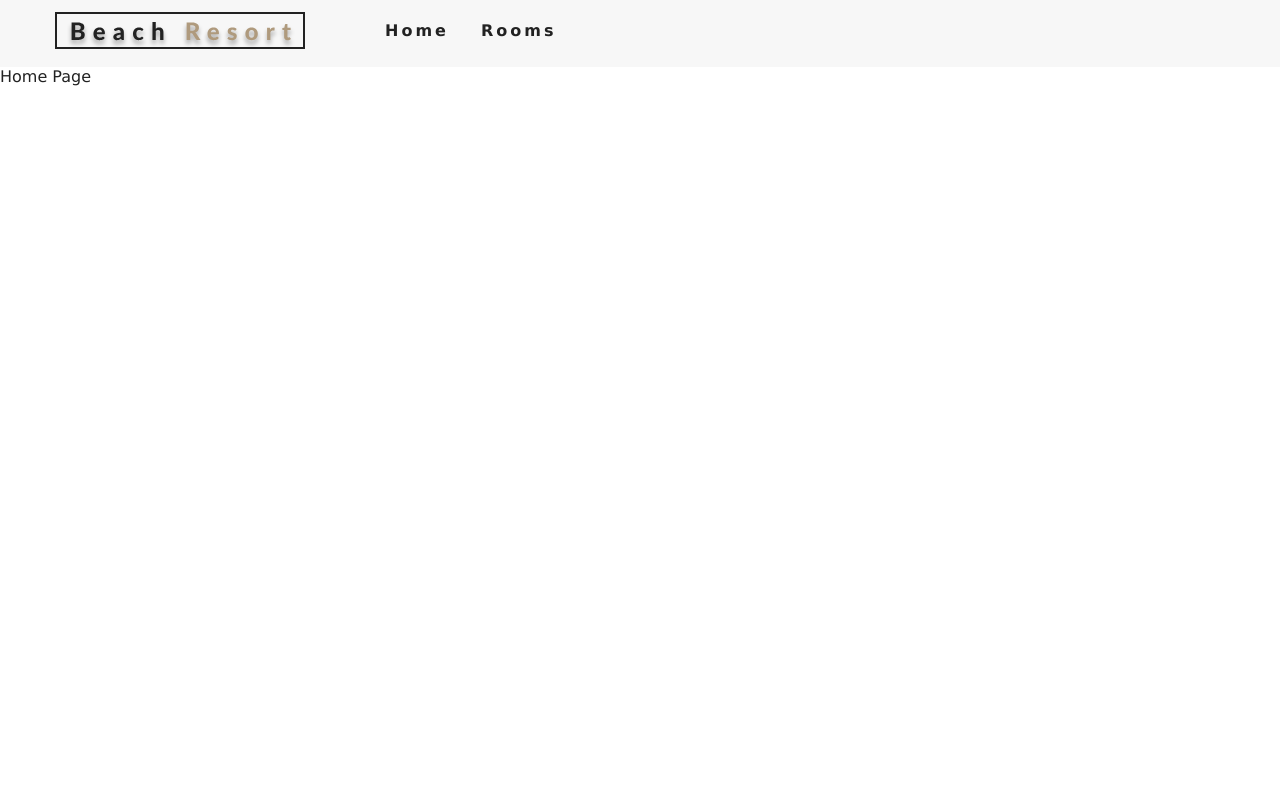
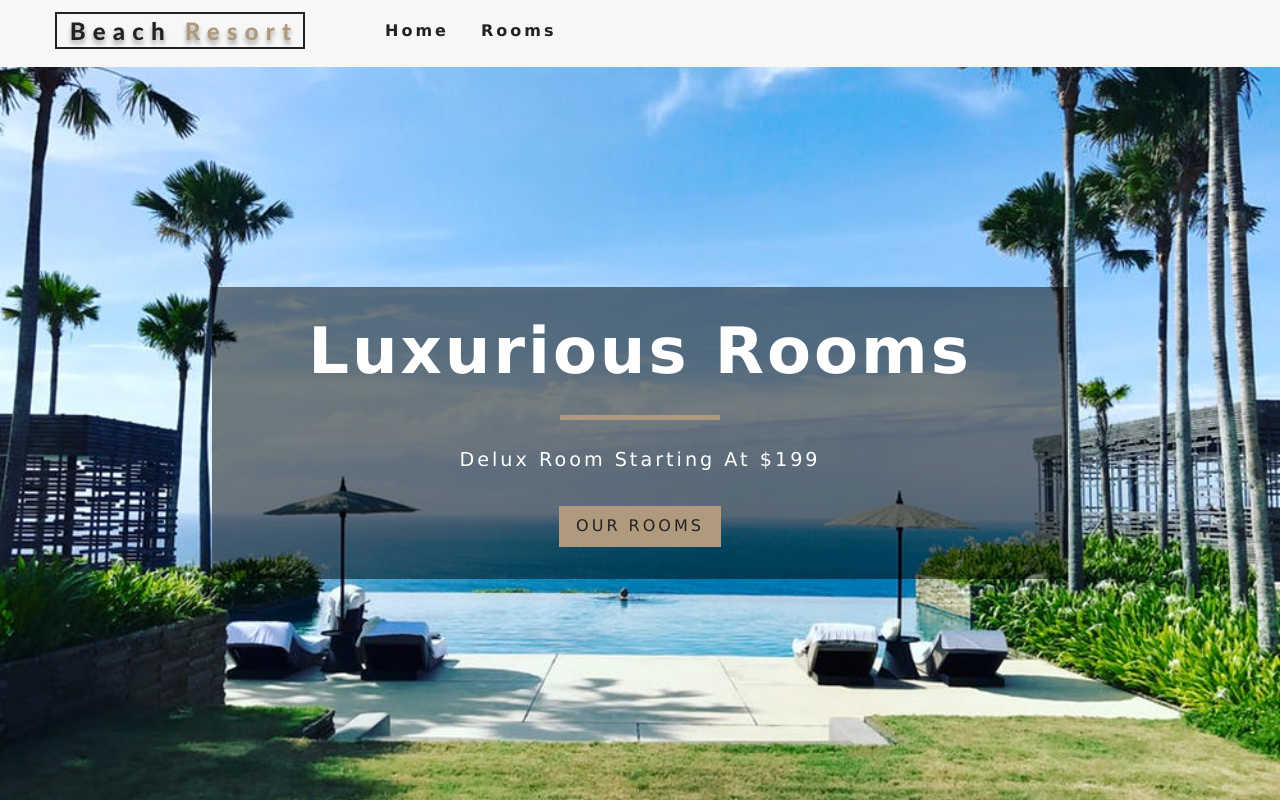
Before and after one commit to RostyslavL/React-Beach-Resort, a React (Create React App) app: page / in a window 1280 px wide. Built offline with nearby package versions, Linux system fonts and the light colour scheme.

Commit message:
feat: create Banner component and import it into Home component

```diff
--- /dev/null
+++ b/src/components/Banner.jsx
@@ -0,0 +1,16 @@
+import React from 'react'
+
+export const Banner = ({children, title, subtitle}) => {
+    return (
+        <div className="banner">
+            <h1>{title}</h1>
+            <div>
+
+            </div>
+            <p>{subtitle}</p>
+            {children}
+        </div>
+    )
+}
+
+export default Banner
--- /dev/null
+++ b/src/components/Hero.jsx
@@ -0,0 +1,14 @@
+import React from 'react'
+
+export const Hero = ({children, hero}) => {
+    return (
+        <header className={hero}>
+            {children}
+        </header>
+    )
+}
+Hero.defaultProps = {
+    hero:'defaultHero'
+}
+
+export default Hero
--- a/src/index.js
+++ b/src/index.js
@@ -1,6 +1,6 @@
 import React from 'react'
 import ReactDOM from 'react-dom'
-import App from './App'
+import App from './App.jsx'
 import './App.css'
 import {BrowserRouter as Router} from 'react-router-dom'
 
--- a/src/pages/ErrorPage.js
+++ b/src/pages/ErrorPage.jsx
@@ -1,12 +1,10 @@
 import React from 'react'
+import Hero from '../components/Hero'
 
 export const ErrorPage = () => {
     return (
-        <div>
-            ErrorPage
-        </div>
+        <Hero/>
     )
 }
 
-
 export default ErrorPage
--- a/src/pages/Home.js
+++ /dev/null
@@ -1,11 +0,0 @@
-import React from 'react'
-
-const Home = () => {
-    return (
-        <div>
-            Home Page
-        </div>
-    )
-}
-
-export default Home
--- /dev/null
+++ b/src/pages/Home.jsx
@@ -0,0 +1,18 @@
+import React from 'react'
+import Hero from '../components/Hero'
+import Banner from '../components/Banner'
+import {Link} from 'react-router-dom'
+
+const Home = () => {
+    return (
+        <Hero>
+            <Banner
+                title="luxurious rooms"
+                subtitle="delux room starting at $199">
+                <Link to="/rooms" className="btn-primary">Our Rooms</Link>
+            </Banner>
+        </Hero>
+    )
+}
+
+export default Home
--- a/src/pages/Rooms.js
+++ b/src/pages/Rooms.jsx
@@ -1,10 +1,9 @@
 import React from 'react'
+import Hero from '../components/Hero'
 
 const Rooms = () => {
     return (
-        <div>
-            Rooms page
-        </div>
+        <Hero  hero="roomsHero"/>
     )
 }
 
```
Also changed, not shown: src/App.jsx (renamed from src/App.js), src/components/Navbar.jsx (renamed from src/components/Navbar.js), src/pages/SingleRoom.jsx (renamed from src/pages/SingleRoom.js).
